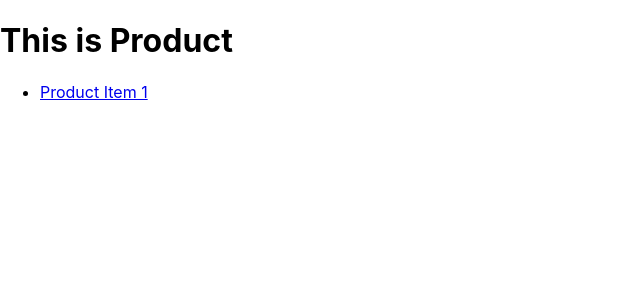
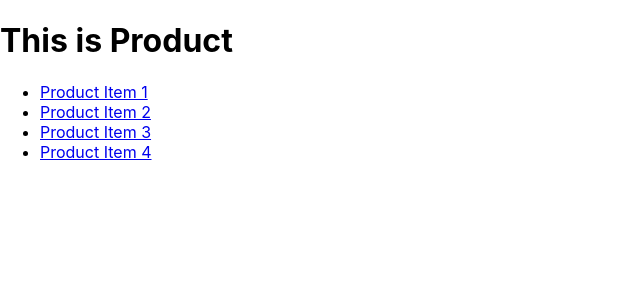
Before and after one commit to AnkitTomar2312/routing, a React (Create React App) app: page /product in a window 1280 px wide. Shown: the top 300 px of the page, without its empty margins (0-640 px from the left). Built offline with nearby package versions, Linux system fonts and the light colour scheme.

Commit message:
link and NavLink

```diff
--- a/src/Components/Home.js
+++ b/src/Components/Home.js
@@ -1,5 +1,5 @@
 import React from "react";
-import { Link } from "react-router-dom";
+import { Link, NavLink } from "react-router-dom";
 
 const Home = () => {
   return (
@@ -7,10 +7,14 @@ const Home = () => {
       Home
       <ul>
         <li>
-          <Link to="/product">Products</Link>
+          <NavLink activeClassName="active" to="/product">
+            Products
+          </NavLink>
         </li>
         <li>
-          <Link to="/contact">Contacts</Link>
+          <NavLink activeClassName="active" to="/contact">
+            Contacts
+          </NavLink>
         </li>
       </ul>
     </div>
--- a/src/Components/Product.js
+++ b/src/Components/Product.js
@@ -1,5 +1,5 @@
 import React from "react";
-import { Link } from "react-router-dom";
+import { Link, NavLink } from "react-router-dom";
 
 const Product = () => {
   return (
@@ -7,7 +7,23 @@ const Product = () => {
       <h1>This is Product</h1>
       <ul>
         <li>
-          <Link to="/Product/1">Product Item 1</Link>
+          <NavLink activeClassName="active" to="/Product/1">
+            Product Item 1
+          </NavLink>
+        </li>
+        <li>
+          <NavLink
+            activeStyle={{ fontWeight: "20px", color: "red" }}
+            to="/Product/1"
+          >
+            Product Item 2
+          </NavLink>
+        </li>
+        <li>
+          <NavLink to="/Product/1">Product Item 3</NavLink>
+        </li>
+        <li>
+          <NavLink to="/Product/1">Product Item 4</NavLink>
         </li>
       </ul>
     </div>
```
